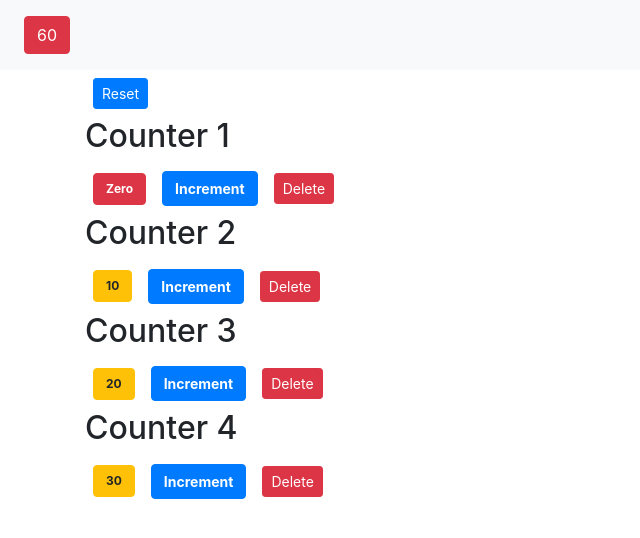
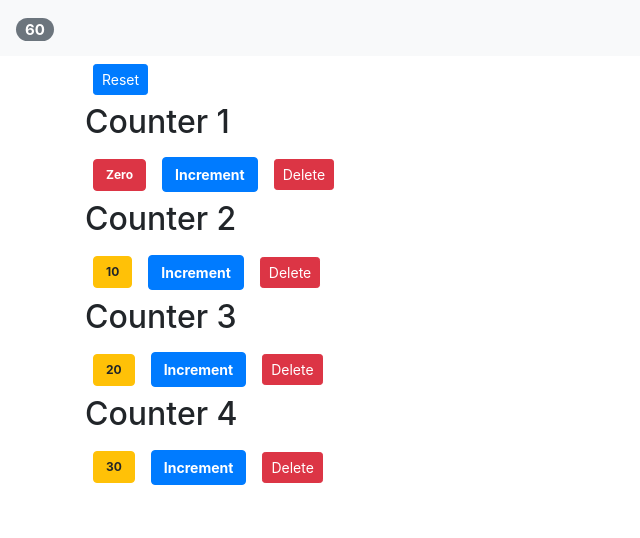
Before and after one commit to ahmadhori/react-shopping-list, a React (Create React App) app: page / in a window 1280 px wide. Shown: the top 538 px of the page, without its empty margins (0-640 px from the left). Built offline with nearby package versions, Linux system fonts and the light colour scheme.

Commit message:
improving navbar look

```diff
--- a/src/components/navbar.jsx
+++ b/src/components/navbar.jsx
@@ -6,7 +6,11 @@
 
     return (
       <nav className="navbar navbar-light bg-light">
-        <span className="btn btn-danger m-2">{this.props.sum}</span>
+        <a href="" className="navbar-brand">
+          <span className="badge badge-pill badge-secondary">
+            {this.props.sum}
+          </span>
+        </a>
       </nav>
     );
   };
```
